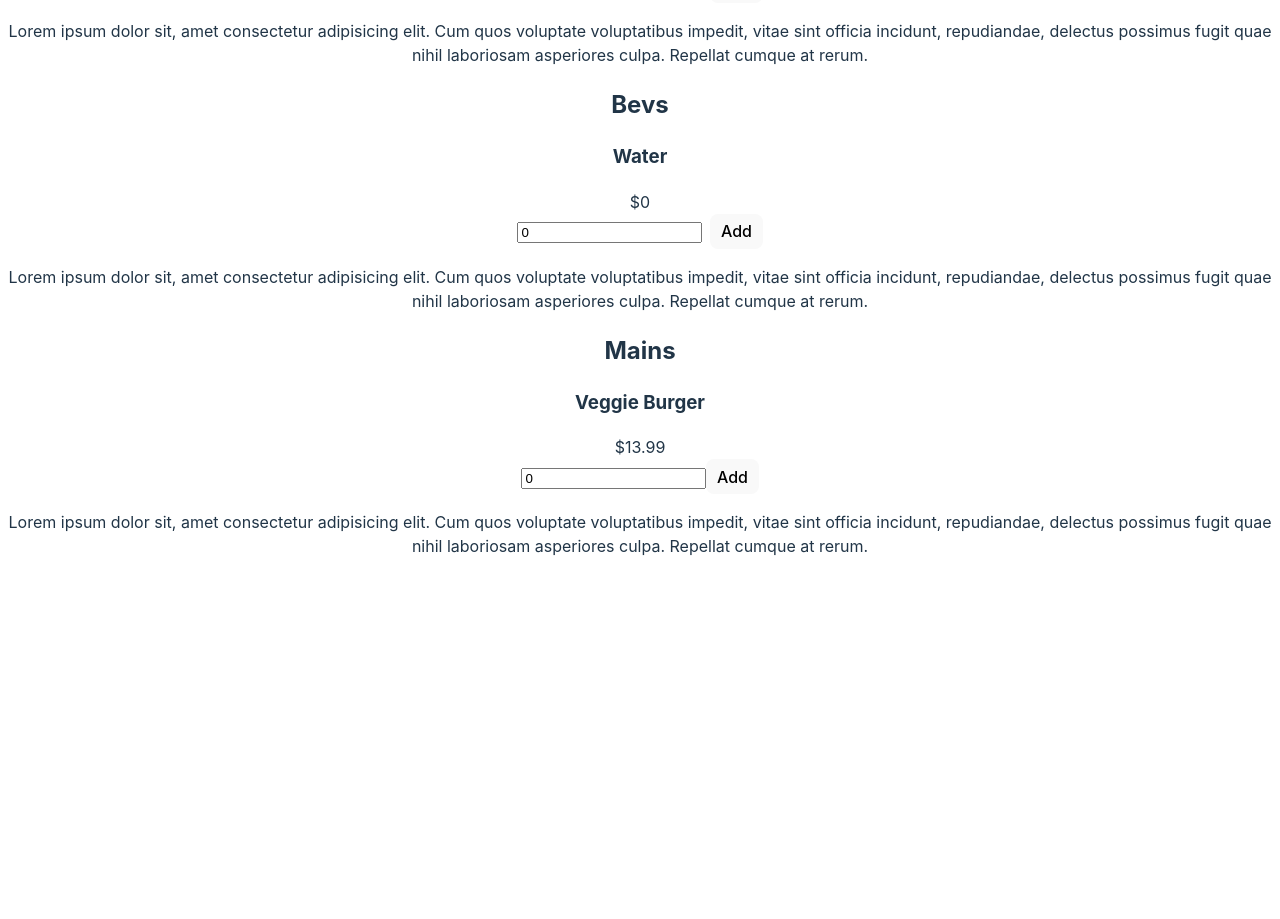
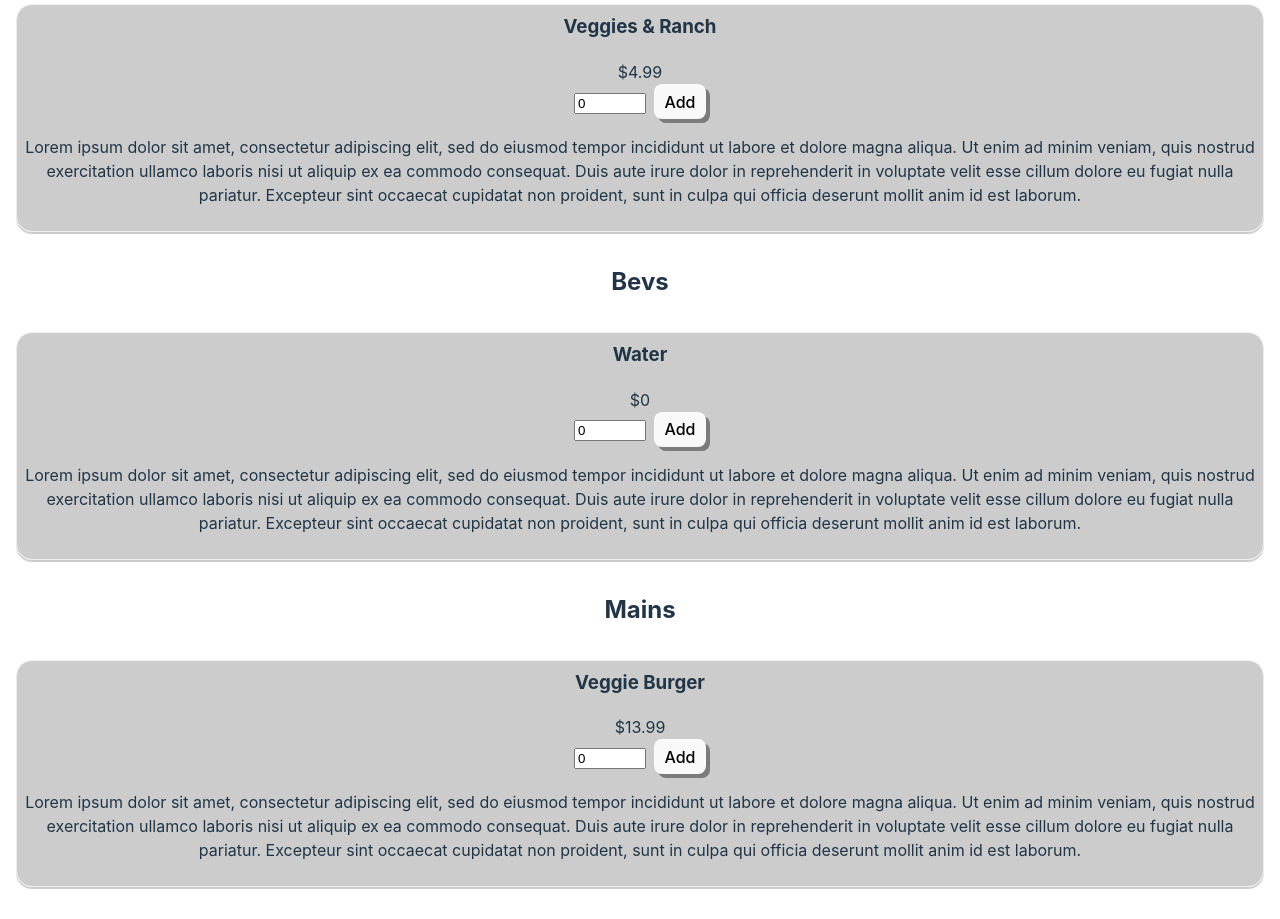
Before and after one commit to tim-spinney/online-menu-react, a React (Vite) app: page / in a window 1280 px wide. Shown: the part 581-1500 px from the top of the page. Before the commit the page ends 1155 px from the top, so only its background shows below. Built offline with nearby package versions, Linux system fonts and the light colour scheme.

Commit message:
Added react-router to demonstrate how to switch between pages. Added some simple styling to demonstrate CSS properties

```diff
--- a/package.json
+++ b/package.json
@@ -14,6 +14,8 @@
     "react": "^18.2.0",
     "react-dom": "^18.2.0",
     "react-redux": "^9.1.2",
+    "react-router": "^6.23.1",
+    "react-router-dom": "^6.23.1",
     "redux": "^5.0.1"
   },
   "devDependencies": {
--- a/src/App.css
+++ b/src/App.css
@@ -13,6 +13,28 @@ nav {
     font-size: 24px;
     margin-block-start: 0;
     margin-block-end: 0;
+
+    &:hover {
+      color: black;
+      transition: color 1s ease-in-out;
+    }
+  }
+}
+
+h3 {
+  margin-block-start: 0;
+}
+
+.menu-item {
+  border: 1px solid #EEE;
+  padding: 8px;
+  margin: 32px 12px;
+  background-color: rgba(0, 0, 0, .2);
+  border-radius: 16px;
+  box-shadow: 0 2px rgba(0, 0, 0, .2);
+
+  & input {
+    max-width: 64px;
   }
 }
 
--- a/src/App.tsx
+++ b/src/App.tsx
@@ -1,10 +1,24 @@
+/*import {
+  createBrowserRouter,
+  RouterProvider,
+} from 'react-router-dom'*/
+import { HashRouter, Route, Routes } from 'react-router-dom'
+
 import './App.css'
-// 4. (continued from MenuItem.tsx) import it where we're going to plug it in
-
-import MenuSection from './components/MenuSection'
+import Menu from './components/Menu'
 import ShoppingCartInfo from './components/ShoppingCartInfo'
-import { mockData } from './mockData'
-
+import ShoppingCartDetails from './components/ShoppingCartDetails';
+/*
+const router = createBrowserRouter([
+  {
+    path: "/",
+    element: <Menu/>,
+  },
+  {
+    path: '/cart',
+    element: <ShoppingCartDetails />
+  }
+]);*/
 
 /* function with CapitalizedName
    returns a single JSX (pseudo-HTML) element
@@ -12,25 +26,18 @@ import { mockData } from './mockData'
 function App() {
   return (
     <>
+      <HashRouter>
           <nav>
             <h1>SU Bytes</h1>
             <ShoppingCartInfo />
           </nav>
         <main>
-          {mockData.map(
-              (menuSectionModel) => <MenuSection data={menuSectionModel} />
-          )}
-          <section>
-              <h2>Mains</h2>
-              <article>
-                  <h3>Veggie Burger</h3>
-                  <div>$13.99</div>
-                  <input type="number" value="0" />
-                  <button>Add</button>
-                  <p>Lorem ipsum dolor sit, amet consectetur adipisicing elit. Cum quos voluptate voluptatibus impedit, vitae sint officia incidunt, repudiandae, delectus possimus fugit quae nihil laboriosam asperiores culpa. Repellat cumque at rerum.</p>
-              </article>
-          </section>
+          <Routes>
+            <Route path='/' element={<Menu />} />
+            <Route path='/cart' element={<ShoppingCartDetails/>}/>
+          </Routes>
         </main>
+      </HashRouter>
     </>
   )
 }
--- /dev/null
+++ b/src/components/Menu.tsx
@@ -0,0 +1,12 @@
+import MenuSection from './MenuSection'
+import { mockData } from '../mockData'
+
+export default function Menu() {
+    return (
+        <>
+          {mockData.map(
+              (menuSectionModel) => <MenuSection data={menuSectionModel} />
+          )}
+        </>
+    )
+}
--- /dev/null
+++ b/src/components/ShoppingCartDetails.tsx
@@ -0,0 +1,9 @@
+
+
+export default function ShoppingCartDetails() {
+    return (
+        <div>
+            TODO: Shopping Cart Details
+        </div>
+    )
+}
--- a/src/components/ShoppingCartInfo.tsx
+++ b/src/components/ShoppingCartInfo.tsx
@@ -1,5 +1,6 @@
 import { useSelector } from "react-redux"
 import { RootState } from "../store"
+import { Link } from "react-router-dom"
 
 
 export default function ShoppingCartInfo() {
@@ -14,9 +15,11 @@ export default function ShoppingCartInfo() {
 
     return (
         <div>
-            <span aria-label="shopping cart">
-                🛒
-            </span>
+            <Link to="/cart">
+                <span aria-label="shopping cart">
+                    🛒
+                </span>
+            </Link>
             <span>
                 <span id="item-count">{itemCount}</span> items: <span id="price-total">$0.00</span>
             </span>
--- a/src/index.css
+++ b/src/index.css
@@ -31,8 +31,10 @@ body {
 }
 
 h1 {
-  font-size: 3.2em;
+  font-size: 72px;
   line-height: 1.1;
+  text-decoration: underline;
+  font-style: italic;
 }
 
 button {
@@ -45,6 +47,13 @@ button {
   background-color: #1a1a1a;
   cursor: pointer;
   transition: border-color 0.25s;
+  box-shadow: 4px 4px rgba(0, 0, 0, .4);
+}
+button:active {
+  box-shadow: none;
+  position: relative;
+  top: 4px;
+  left: 4px;
 }
 button:hover {
   border-color: #646cff;
--- a/src/mockData.ts
+++ b/src/mockData.ts
@@ -1,4 +1,3 @@
-import { MenuItem } from './model/MenuItem'
 import { MenuSection } from './model/MenuSection'
 
 export const mockData: MenuSection[] = [
@@ -8,17 +7,17 @@ export const mockData: MenuSection[] = [
             {
                 name: 'Crispy Cauliflower',
                 price: 7.99,
-                description: 'Lorem ipsum dolor sit, amet consectetur adipisicing elit. Cum quos voluptate voluptatibus impedit, vitae sint officia incidunt, repudiandae, delectus possimus fugit quae nihil laboriosam asperiores culpa. Repellat cumque at rerum.'
+                description: 'MMMMMMMMMMMMMMMMMMMM'
             },
             {
                 name: 'Buffalo Wings',
                 price: 9.99,
-                description: 'Lorem ipsum dolor sit, amet consectetur adipisicing elit. Cum quos voluptate voluptatibus impedit, vitae sint officia incidunt, repudiandae, delectus possimus fugit quae nihil laboriosam asperiores culpa. Repellat cumque at rerum.'
+                description: 'Lorem ipsum dolor sit amet, consectetur adipiscing elit, sed do eiusmod tempor incididunt ut labore et dolore magna aliqua. Ut enim ad minim veniam, quis nostrud exercitation ullamco laboris nisi ut aliquip ex ea commodo consequat. Duis aute irure dolor in reprehenderit in voluptate velit esse cillum dolore eu fugiat nulla pariatur. Excepteur sint occaecat cupidatat non proident, sunt in culpa qui officia deserunt mollit anim id est laborum.'
             },
             {
                 name: 'Veggies & Ranch',
                 price: 4.99,
-                description: 'Lorem ipsum dolor sit, amet consectetur adipisicing elit. Cum quos voluptate voluptatibus impedit, vitae sint officia incidunt, repudiandae, delectus possimus fugit quae nihil laboriosam asperiores culpa. Repellat cumque at rerum.'
+                description: 'Lorem ipsum dolor sit amet, consectetur adipiscing elit, sed do eiusmod tempor incididunt ut labore et dolore magna aliqua. Ut enim ad minim veniam, quis nostrud exercitation ullamco laboris nisi ut aliquip ex ea commodo consequat. Duis aute irure dolor in reprehenderit in voluptate velit esse cillum dolore eu fugiat nulla pariatur. Excepteur sint occaecat cupidatat non proident, sunt in culpa qui officia deserunt mollit anim id est laborum.'
             },
         ]
     },
@@ -28,7 +27,17 @@ export const mockData: MenuSection[] = [
             {
                 name: 'Water',
                 price: 0.00,
-                description: 'Lorem ipsum dolor sit, amet consectetur adipisicing elit. Cum quos voluptate voluptatibus impedit, vitae sint officia incidunt, repudiandae, delectus possimus fugit quae nihil laboriosam asperiores culpa. Repellat cumque at rerum.'
+                description: 'Lorem ipsum dolor sit amet, consectetur adipiscing elit, sed do eiusmod tempor incididunt ut labore et dolore magna aliqua. Ut enim ad minim veniam, quis nostrud exercitation ullamco laboris nisi ut aliquip ex ea commodo consequat. Duis aute irure dolor in reprehenderit in voluptate velit esse cillum dolore eu fugiat nulla pariatur. Excepteur sint occaecat cupidatat non proident, sunt in culpa qui officia deserunt mollit anim id est laborum.'
+            },
+        ]
+    },
+    {
+        title: 'Mains',
+        items: [
+            {
+                name: 'Veggie Burger',
+                price: 13.99,
+                description: 'Lorem ipsum dolor sit amet, consectetur adipiscing elit, sed do eiusmod tempor incididunt ut labore et dolore magna aliqua. Ut enim ad minim veniam, quis nostrud exercitation ullamco laboris nisi ut aliquip ex ea commodo consequat. Duis aute irure dolor in reprehenderit in voluptate velit esse cillum dolore eu fugiat nulla pariatur. Excepteur sint occaecat cupidatat non proident, sunt in culpa qui officia deserunt mollit anim id est laborum.'
             },
         ]
     }
```
Also changed, not shown: 1 other file (tests, documents, lock files or other folders). Lines whose indentation alone changed are shown as unchanged.
